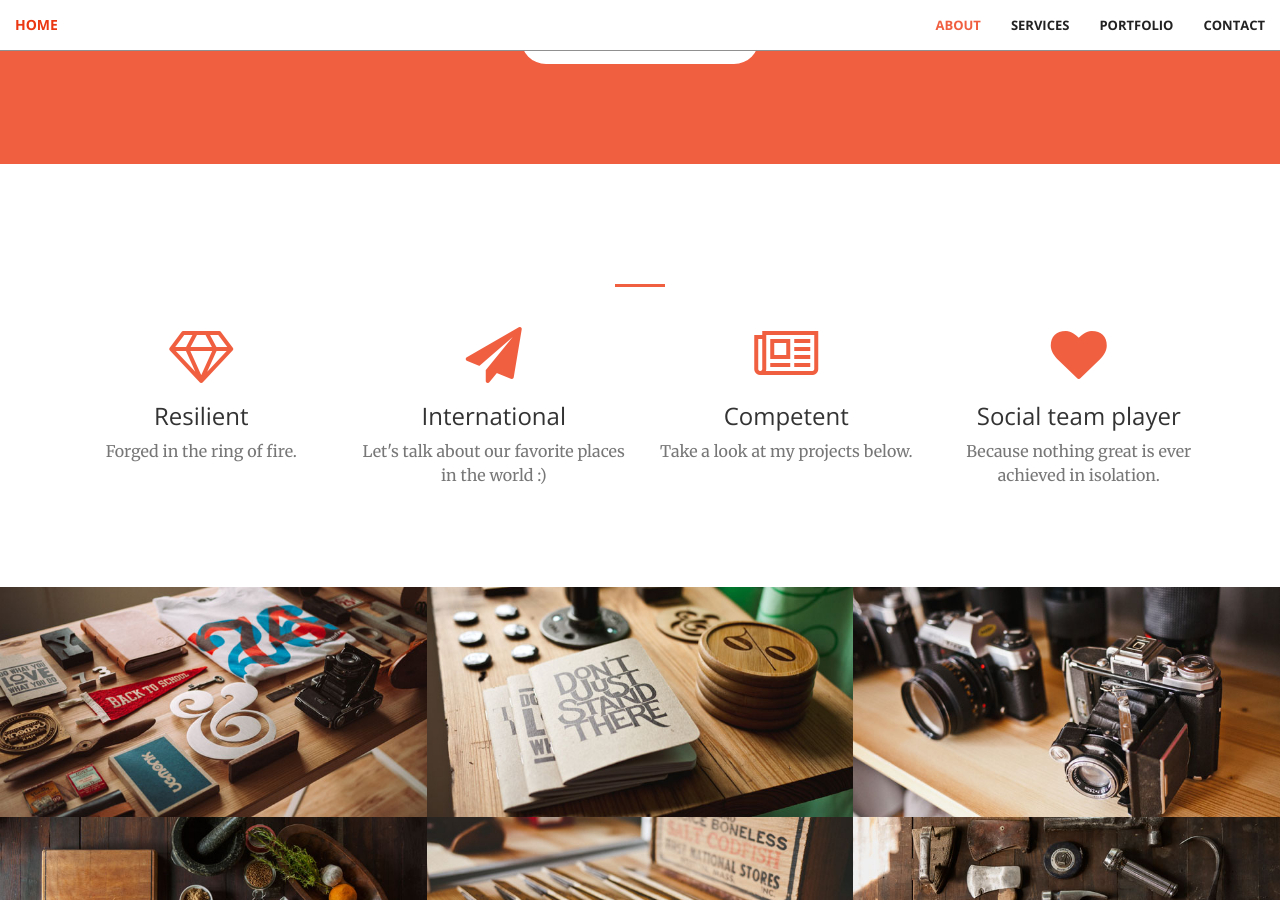
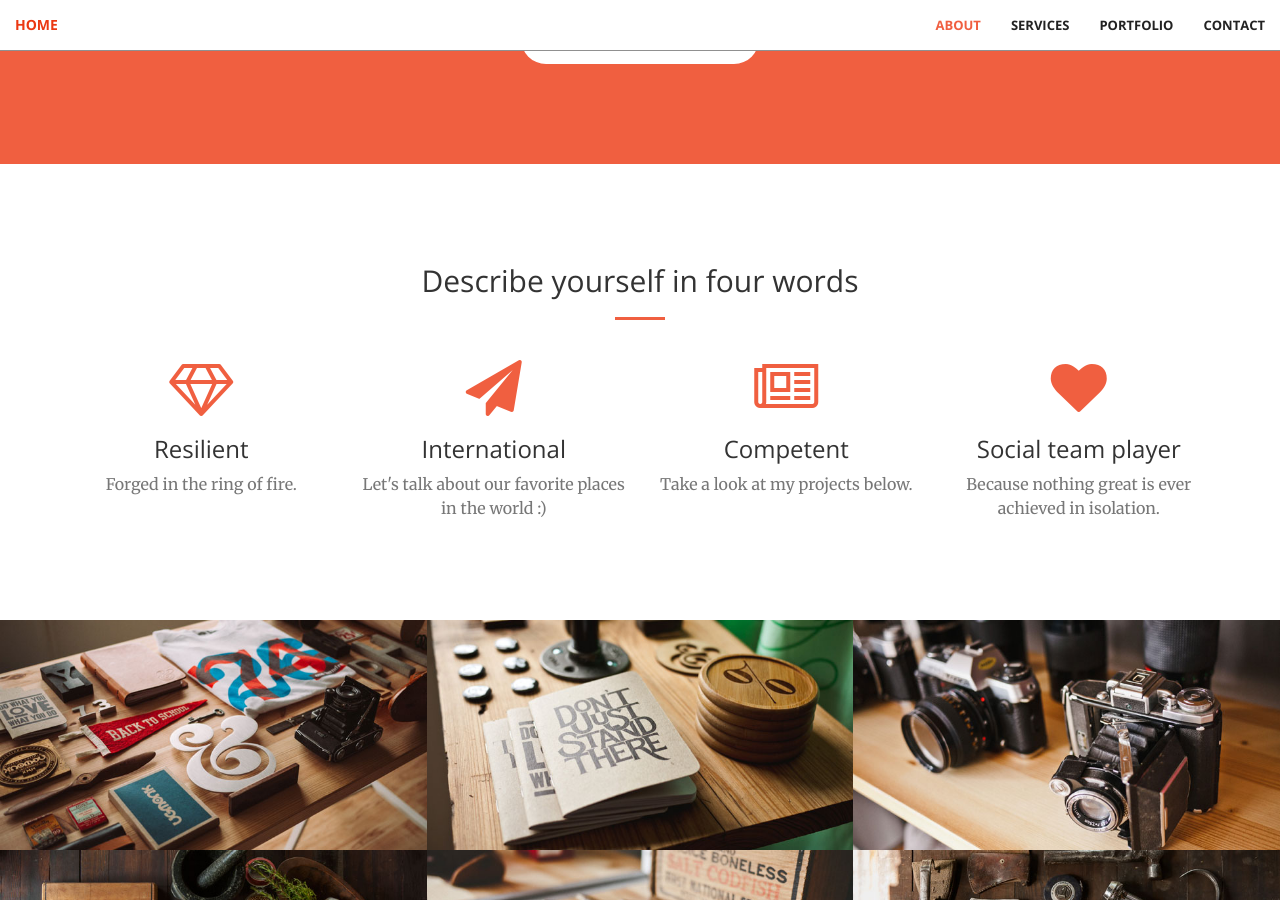
Before and after one commit to jvs--/jvs--.github.io, a Jekyll site: the page built from index.html, in a window 1280 px wide and 900 px high, scrolled down 1178 px. Built offline with Jekyll 4.4.1, drawn with Linux system fonts in a browser that asks for light colours.

Commit message:
Fixing link color

```diff
--- a/_includes/call-to-action.html
+++ b/_includes/call-to-action.html
@@ -4,7 +4,7 @@
             <div class="col-lg-8 col-lg-offset-2 text-center">
                 <h2 class="section-heading">About</h2>
                 <hr class="light">
-                <p class="text-faded">Hi! Call me Lena :) I spend most of my time doing research as a PhD student in machine learning and neural computation at the <a href="http://www.oist.jp/" style="color:red">Okinawa Institute of Science and Technology (OIST)</a>, at the group of <a href="https://groups.oist.jp/ncu" style="color:red">Prof. Kenji Doya</a>.
+                <p class="text-faded">Hi! Call me Lena :) I spend most of my time doing research as a PhD student in machine learning and neural computation at the <a href="http://www.oist.jp/" style="color:moccasin">Okinawa Institute of Science and Technology (OIST)</a>, at the group of <a href="https://groups.oist.jp/ncu" style="color:moccasin">Prof. Kenji Doya</a>.
 
                 In my spare time I paint, write Sci-Fi novels, travel Asia, drink a lot of coffee and cuddles with my cats Pankeki and Maple. </p>
                 <a href="#portfolio" class="btn btn-default btn-xl">Check out my projects!</a>
--- a/_includes/services.html
+++ b/_includes/services.html
@@ -2,7 +2,7 @@
     <div class="container">
         <div class="row">
             <div class="col-lg-12 text-center">
-                <h2 class="section-heading"></h2>
+                <h2 class="section-heading">Describe yourself in four words</h2>
                 <hr class="primary">
             </div>
         </div>
```
